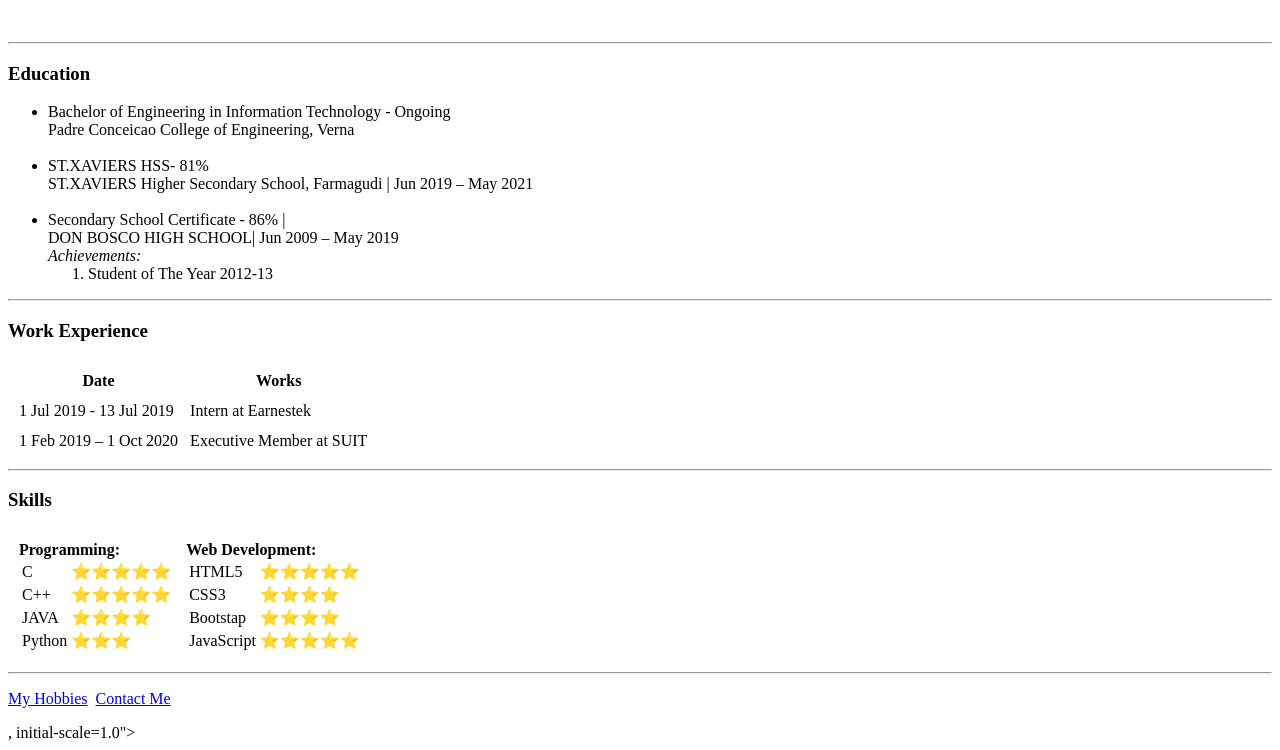
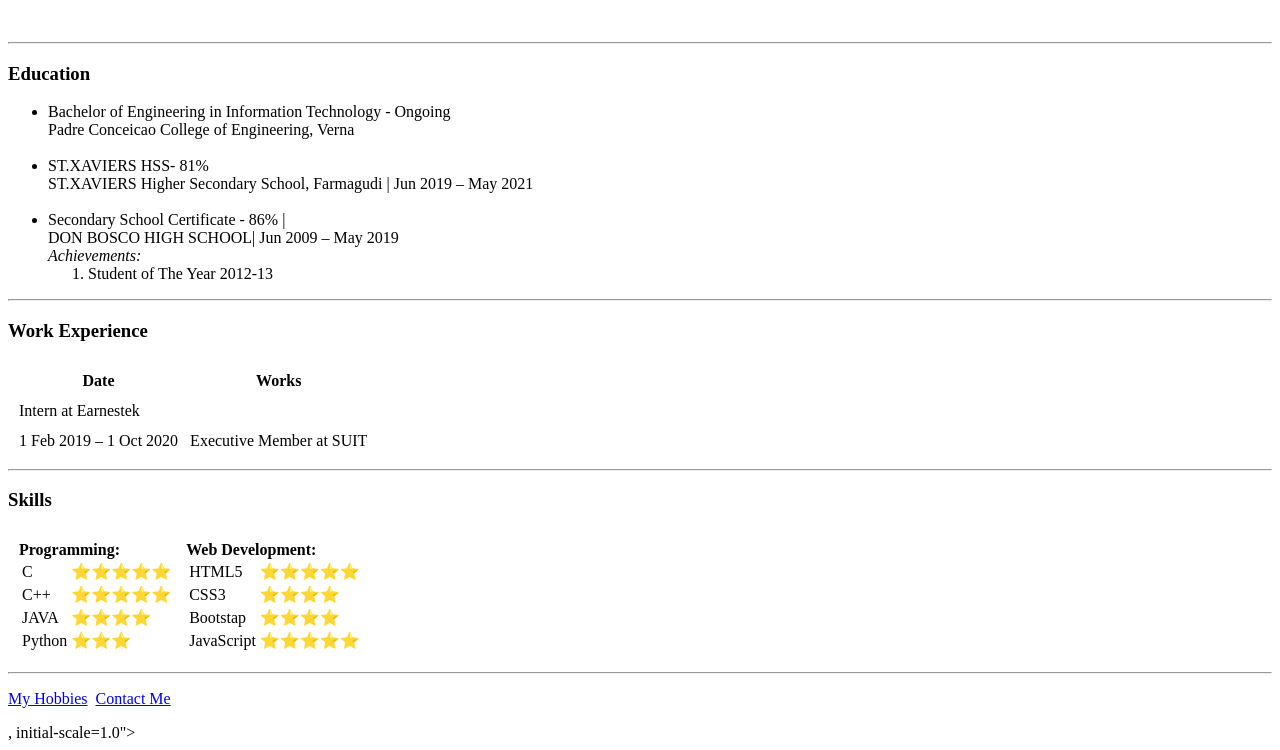
Before and after one commit to EdgarPinto01/htmlpersonalfile, a plain HTML site: page index.html in a window 1280 px wide. Shown: the part 184-934 px from the top of the page. Drawn offline with Linux system fonts and the light colour scheme.

Commit message:
cancelled work experience

```diff
--- a/index.html
+++ b/index.html
@@ -11,6 +11,7 @@
         <meta name="viewport" content="width=device-width, initial-scale=1.0">
         <meta name="author" content="Pooja Raghmode">
         <meta name="description" content="Pooja Raghmode's Personal Site">
+
         <title>❤ Pooja's Personal Site</title>
     </head>
 
@@ -68,7 +69,7 @@
             </thead>
             <tbody>
                 <tr>
-                    <td>1 Jul 2019 - 13 Jul 2019</td>
+
                     <td>Intern at Earnestek</td>
                 </tr>
                 <tr>
```
